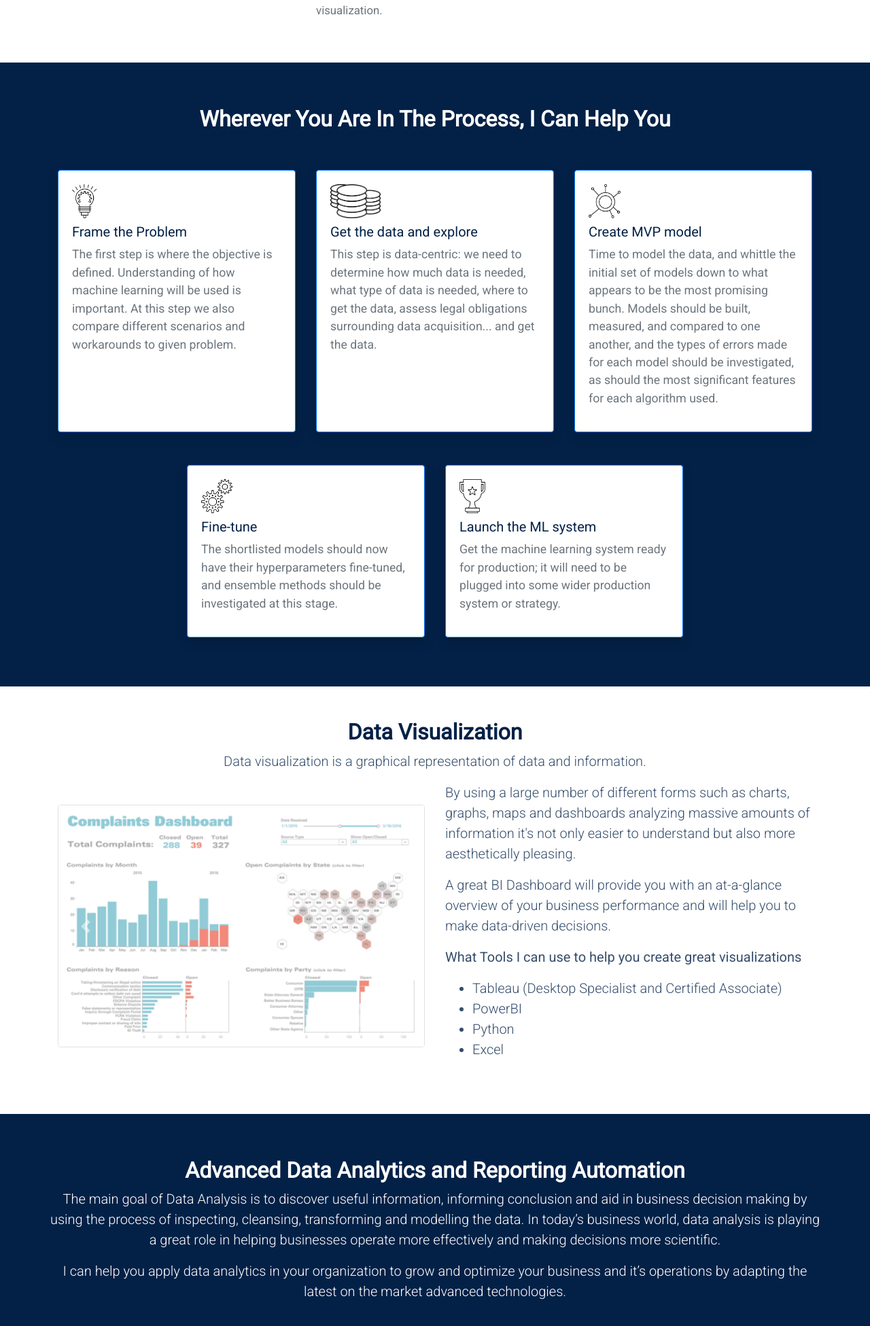
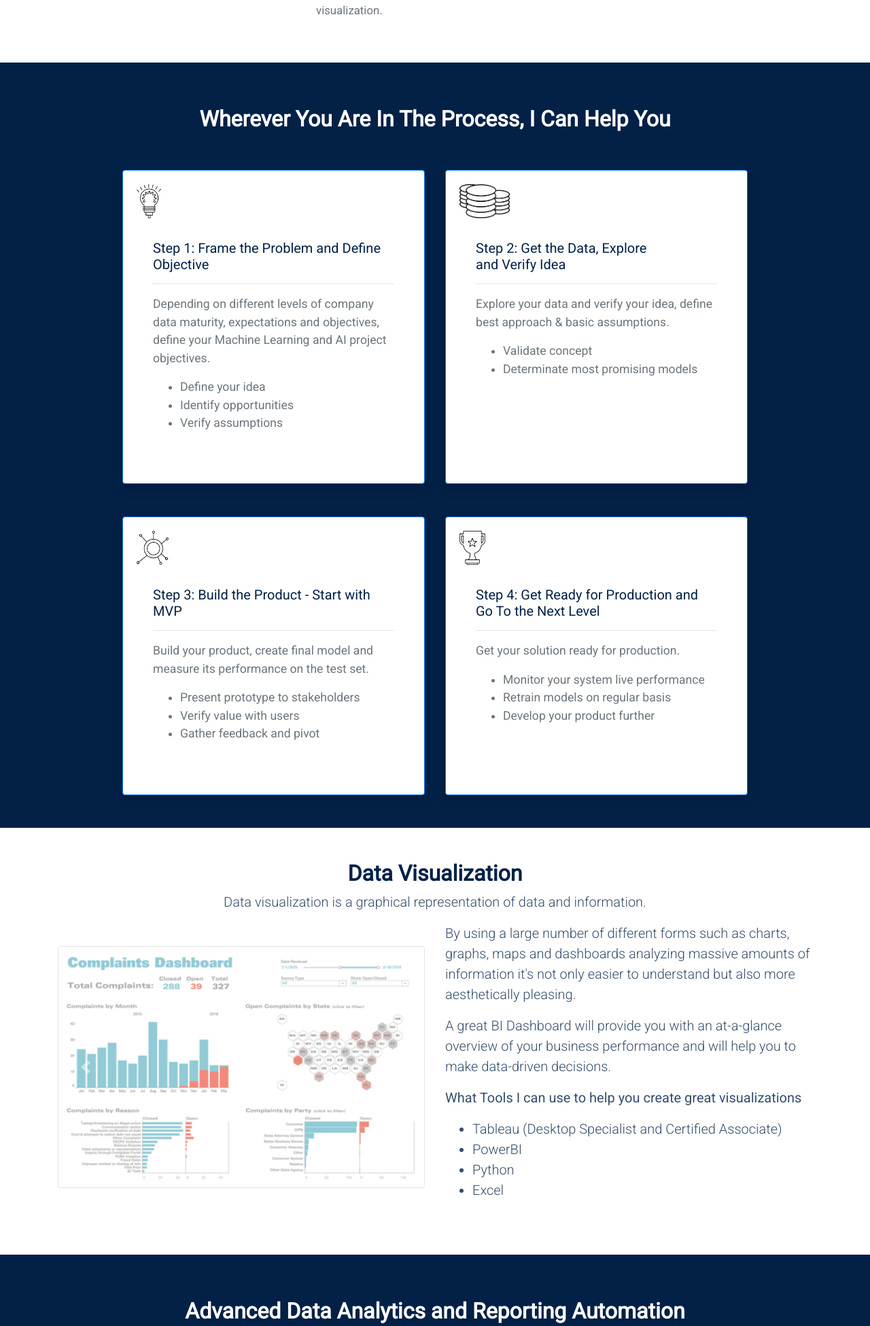
Before and after one commit to piszewc/pszewc, a Django app: template blog/templates/main/landing_page.html in a window 1280 px wide. Shown: the part 1212-3163 px from the top of the page at 68% size. Run offline with Django 3.2, Linux system fonts and the light colour scheme; the template is opened without the code that fills it, so the values that code supplies are empty; some libraries are stand-ins or nearby versions.

Commit message:
Update landing_page.html

```diff
--- a/blog/templates/main/landing_page.html
+++ b/blog/templates/main/landing_page.html
@@ -101,85 +101,104 @@
                 </h2>
             </div>
             <div class="row justify-content-center ">
-                <div class="col-lg-4 col-sm-6 mb-lg-0 mt-5 ">
+                <div class="col-lg-5 col-sm-6 mb-lg-0 mt-5 ">
                     <div class="card border-primary hover-translate-y-n10 shadow h-100">
                         <div class="card-body ">
                             <img src="{% static 'images/idea.png' %}" class="landing_page_icon"
                                 alt="Data Science - Idea">
 
-                            <div class="pt-2 pb-3">
-                                <h5>Frame the Problem</h5>
-                                <p class="text-muted mb-0">The first step is where the objective is defined.
-                                    Understanding of how machine learning will be used is important. At this step we
-                                    also compare different scenarios and workarounds to given problem.</p>
+                            <div class="pt-2 pb-3 m-4">
+                                <h5>Step 1: Frame the Problem and Define Objective</h5>
+                                <hr />
+                                <p class="text-muted mb-0 ">Depending on different levels of company data maturity,
+                                    expectations and objectives, define your Machine Learning and AI project objectives.
+                                </p>
+                                <p>
+                                    <ul class="text-muted mb-0">
+                                        <li>Define your idea</li>
+                                        <li>Identify opportunities</li>
+                                        <li>Verify assumptions</li>
+
+                                    </ul>
+                                </p>
                             </div>
                         </div>
                     </div>
                 </div>
-                <div class="col-lg-4 col-sm-6 mt-5 ">
+                <div class="col-lg-5 col-sm-6 mt-5 ">
                     <div class="card hover-translate-y-n10 border-primary shadow mb-lg-0 h-100">
                         <div class="card-body">
                             <img src="{% static 'images/database.png' %}" class="landing_page_icon"
                                 alt="Data Science - database">
 
-                            <div class="pt-2 pb-3">
-                                <h5>Get the data and explore
+                            <div class="pt-2 pb-3 m-4">
+                                <h5>Step 2: Get the Data, Explore <br>and Verify Idea
                                 </h5>
-                                <p class="text-muted mb-0">This step is data-centric: we need to determine how much data
-                                    is needed, what type of data is needed, where to get the data, assess legal
-                                    obligations surrounding data acquisition... and get the data.
+                                <hr />
+
+                                <p class="text-muted mb-0">Explore your data and verify your idea, define best approach & basic assumptions.
+
+                                </p>
+                                <p>
+                                    <ul class="text-muted mb-0">
+                                        <li>Validate concept</li>
+                                        <li>Determinate most promising models</li>
+
+                                    </ul>
                                 </p>
                             </div>
                         </div>
                     </div>
                 </div>
-                <div class="col-lg-4 col-sm-6 mt-5 ">
-                    <div class="card hover-translate-y-n10 border-primary shadow mb-lg-0">
-                        <div class="card-body">
-                            <img src="{% static 'images/mvp.png' %}" class="landing_page_icon" alt="Data Science - mvp">
+            </div>
+            <div class="row justify-content-center ">
+                <div class="col-lg-5 col-sm-6 mb-lg-0 mt-5 ">
+                    <div class="card border-primary hover-translate-y-n10 shadow h-100">
+                        <div class="card-body ">
+                            <img src="{% static 'images/mvp.png' %}" class="landing_page_icon"
+                                alt="Data Science - MVP">
 
-                            <div class="pt-2 pb-3">
-                                <h5>Create MVP model
+                            <div class="pt-2 pb-3 m-4">
+                                <h5>Step 3: Build the Product - Start with MVP
                                 </h5>
-                                <p class="text-muted mb-0">Time to model the data, and whittle the initial set of models
-                                    down to what appears to be the most promising bunch. Models should be built,
-                                    measured, and compared to one another, and the types of errors made for each model
-                                    should be investigated, as should the most significant features for each algorithm
-                                    used.</p>
-                            </div>
-                        </div>
-                    </div>
-                </div>
-            </div>
-            <div class="row justify-content-center mb-4 ">
-                <div class="col-lg-4 col-sm-6 mt-5 ">
-                    <div class="card hover-translate-y-n10 border-primary shadow mb-lg-0">
-                        <div class="card-body">
-                            <img src="{% static 'images/fine-tune.png' %}" class="landing_page_icon"
-                                alt="Data Science - fine-tune">
+                                <hr />
+                                <p class="text-muted mb-0 ">Build your product, create final model and measure its performance on the test set.
 
-                            <div class="pt-2 pb-3">
-                                <h5>Fine-tune
-                                </h5>
-                                <p class="text-muted mb-0">The shortlisted models should now have their hyperparameters
-                                    fine-tuned, and ensemble methods should be investigated at this stage.
+                                </p>
+                                <p>
+                                    <ul class="text-muted mb-0">
+                                        <li>Present prototype to stakeholders
+                                        </li>
+                                        <li>Verify value with users</li>
+                                        <li>Gather feedback and pivot</li>
+
+                                    </ul>
                                 </p>
                             </div>
                         </div>
                     </div>
                 </div>
-                <div class="col-lg-4 col-sm-6 mt-5 ">
-                    <div class="card hover-translate-y-n10 border-primary shadow mb-lg-0">
+                <div class="col-lg-5 col-sm-6 mt-5 ">
+                    <div class="card hover-translate-y-n10 border-primary shadow mb-lg-0 h-100">
                         <div class="card-body">
                             <img src="{% static 'images/ml_system.png' %}" class="landing_page_icon"
-                                alt="Data Science - machine learnig system">
+                                alt="Data Science - machine learning model">
 
-                            <div class="pt-2 pb-3">
-                                <h5>Launch the ML system
+                            <div class="pt-2 pb-3 m-4">
+                                <h5>Step 4: Get Ready for Production and Go To the Next Level
+                                </h5>
+                                <hr />
 
-                                </h5>
-                                <p class="text-muted mb-0">Get the machine learning system ready for production; it will
-                                    need to be plugged into some wider production system or strategy.
+                                <p class="text-muted mb-0">Get your solution ready for production.
+
+                                </p>
+                                <p>
+                                    <ul class="text-muted mb-0">
+                                        <li>Monitor your system live performance</li>
+                                        <li>Retrain models on regular basis</li>
+                                        <li>Develop your product further</li>
+
+                                    </ul>
                                 </p>
                             </div>
                         </div>
```
